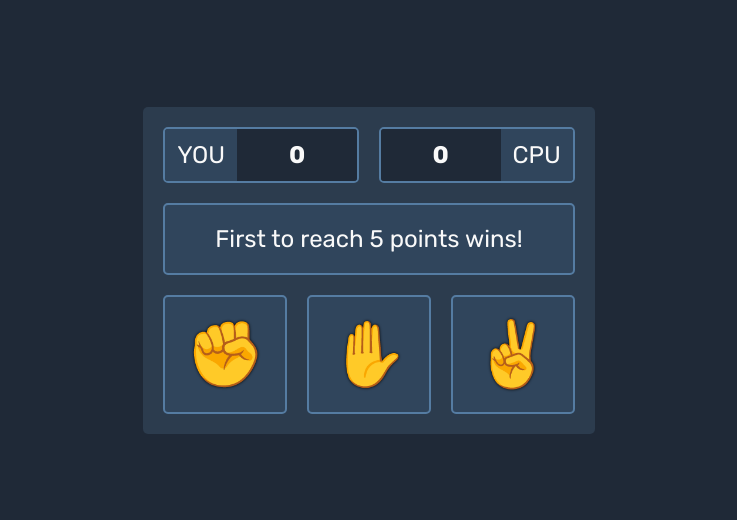
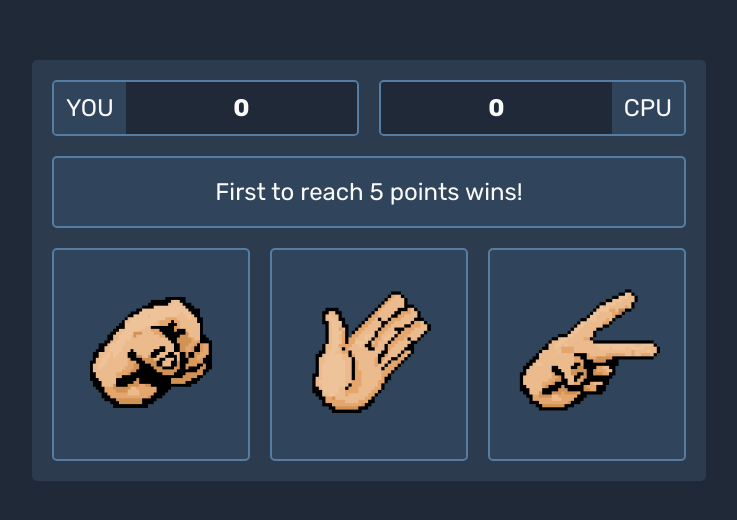
Before and after one commit to OneSrX/odin-rock-paper-scissors, a plain HTML site: page index.html in a window 1280 px wide. Shown: the part 130-650 px from the top of the page, without its empty margins (271-1008 px from the left). Drawn offline with Linux system fonts and the light colour scheme.

Commit message:
Replace the button emojis with images

```diff
--- a/index.html
+++ b/index.html
@@ -30,9 +30,15 @@
       <div class="game-content">
         <div class="game-display">First to reach 5 points wins!</div>
         <div class="game-controls">
-          <button class="game-button" id="rock">✊</button>
-          <button class="game-button" id="paper">✋</button>
-          <button class="game-button" id="scissors">✌️</button>
+          <button class="game-button" id="rock">
+            <img src="/images/assets/rock.png" alt="rock" />
+          </button>
+          <button class="game-button" id="paper">
+            <img src="/images/assets/paper.png" alt="paper" />
+          </button>
+          <button class="game-button" id="scissors">
+            <img src="/images/assets/scissors.png" alt="scissors" />
+          </button>
         </div>
       </div>
 
```
